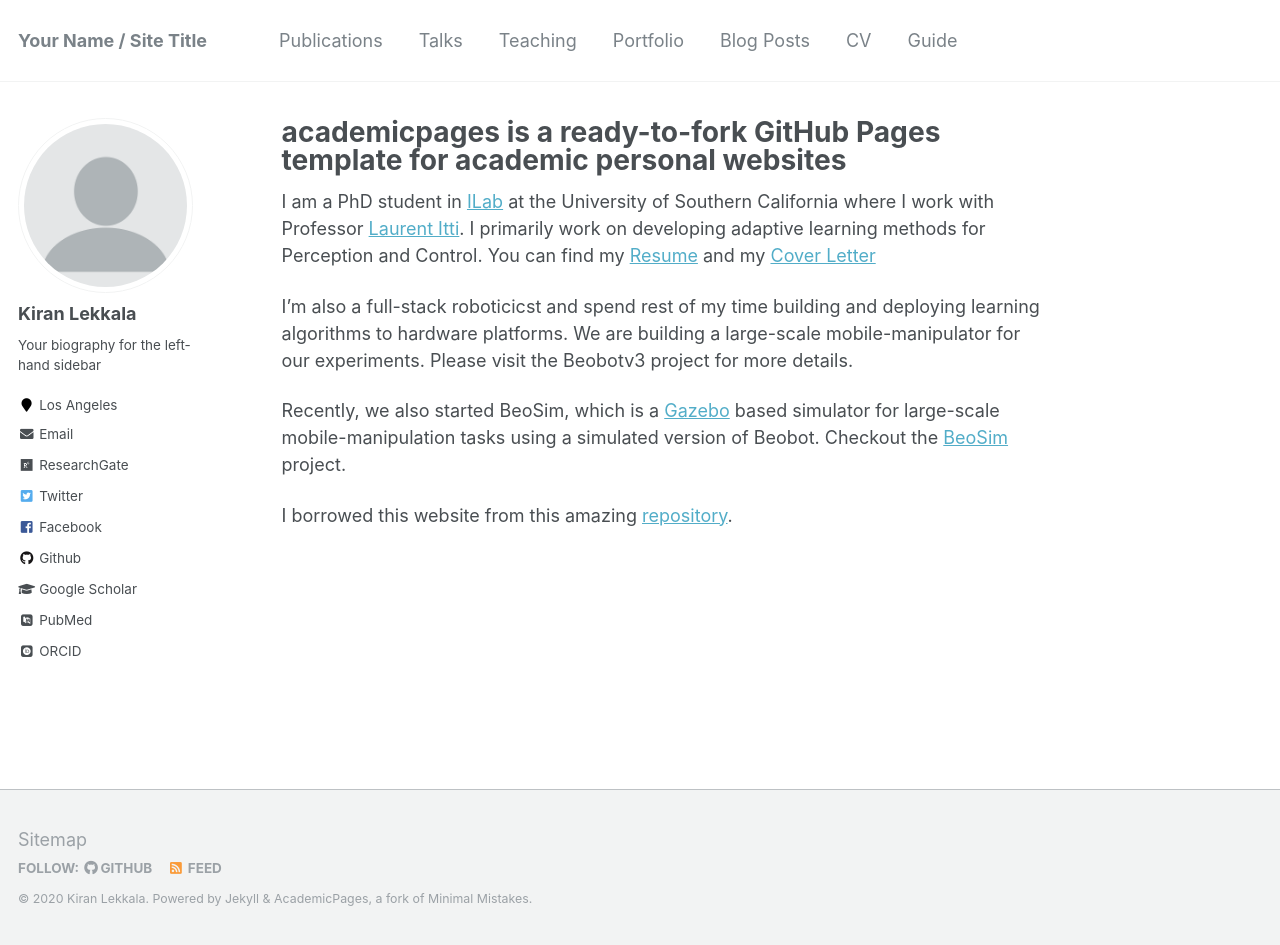
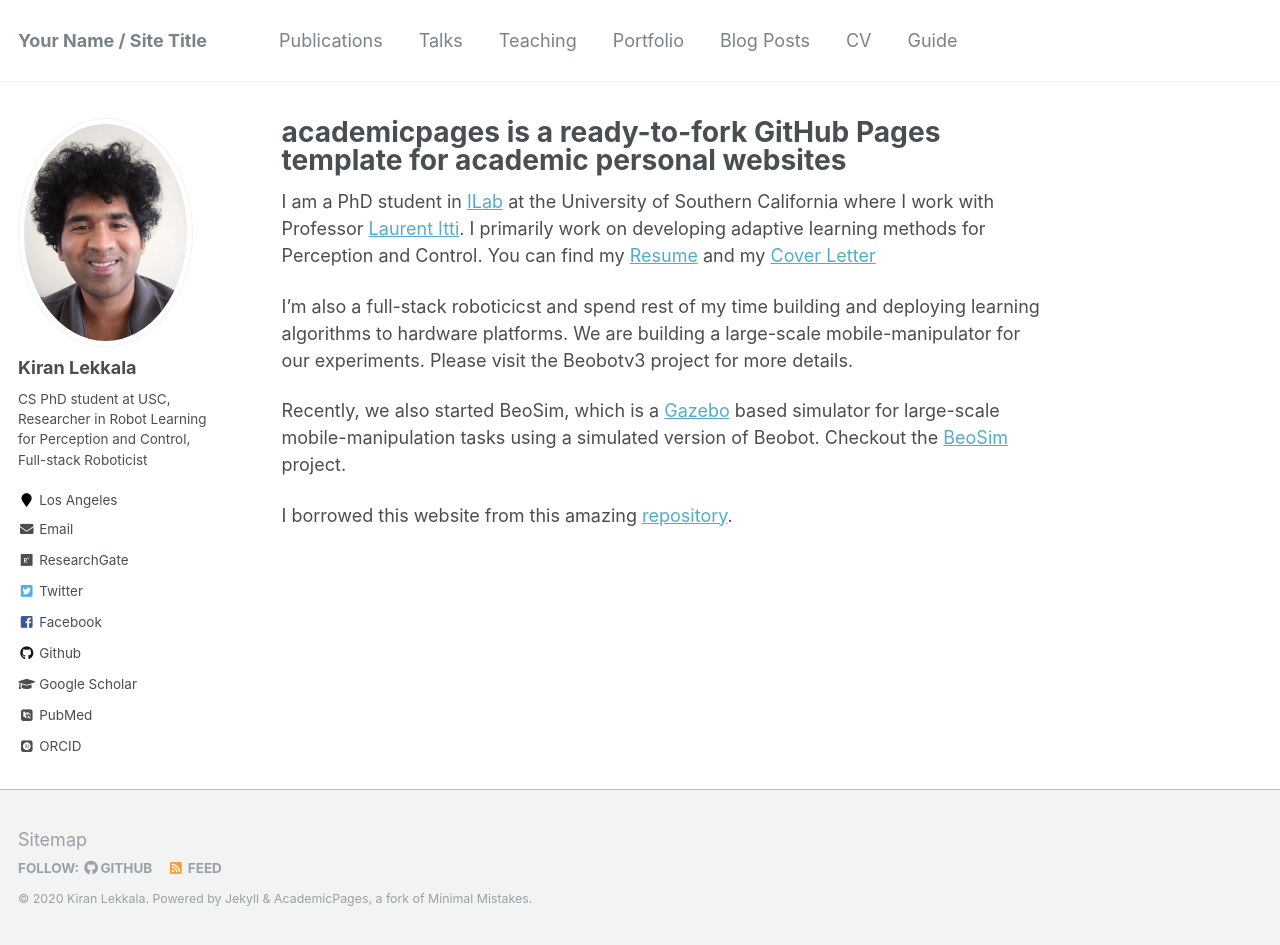
Before and after one commit to klekkala/klekkala.github.io, a Jekyll site: the page built from _pages/about.md, in a window 1280 px wide and 945 px high. Built offline with Jekyll 4.4.1, drawn with Linux system fonts in a browser that asks for light colours; some web fonts are replaced.

Commit message:
Update _config.yml

```diff
--- a/_config.yml
+++ b/_config.yml
@@ -81,8 +81,8 @@ analytics:
 # Site Author
 author:
   name             : "Kiran Lekkala"
-  avatar           : "profile.png"
-  bio              : "Your biography for the left-hand sidebar"
+  avatar           : "profile_pic.jpg"
+  bio              : "CS PhD student at USC, Researcher in Robot Learning for Perception and Control, Full-stack Roboticist"
   location         : "Los Angeles"
   employer         :
   pubmed           : "https://www.ncbi.nlm.nih.gov/pubmed/?term=john+snow"
```
